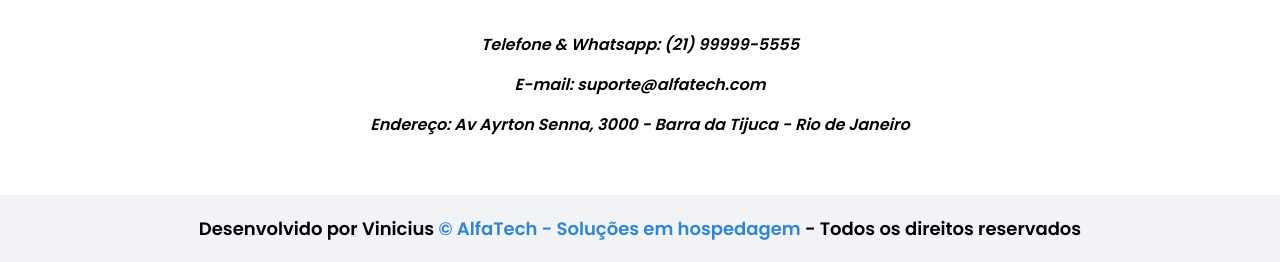
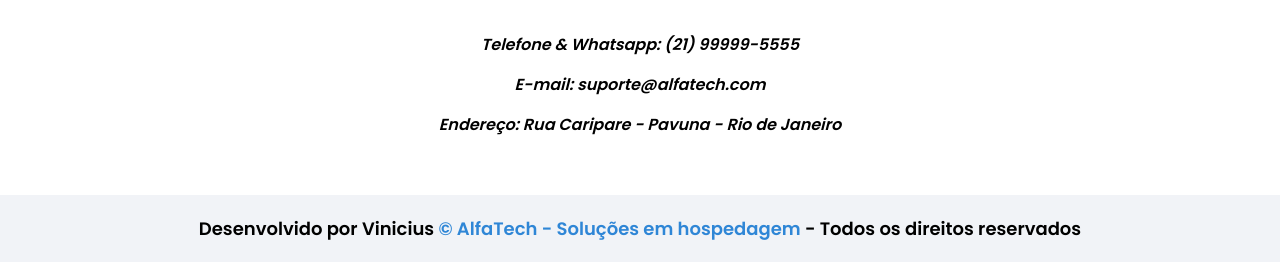
Before and after one commit to vinils15/AlfaTech, a plain HTML site: page index.html in a window 1280 px wide. Shown: the part 3775-4037 px from the top of the page. Drawn offline with Linux system fonts and the light colour scheme.

Commit message:
Ajuste Endereço

```diff
--- a/index.html
+++ b/index.html
@@ -240,7 +240,7 @@
       <address id="contato" class="container-contatos">
         <p>Telefone & Whatsapp: (21) 99999-5555</p>
         <p>E-mail: suporte@alfatech.com</p>
-        <p>Endereço: Av Ayrton Senna, 3000 - Barra da Tijuca - Rio de Janeiro</p>
+        <p>Endereço: Rua Caripare - Pavuna - Rio de Janeiro</p>
       </address>
       <div class="container-copyright">
         <p>Desenvolvido por Vinicius <span>&copy; AlfaTech - Soluções em hospedagem</span> - Todos os direitos reservados</p>
```
